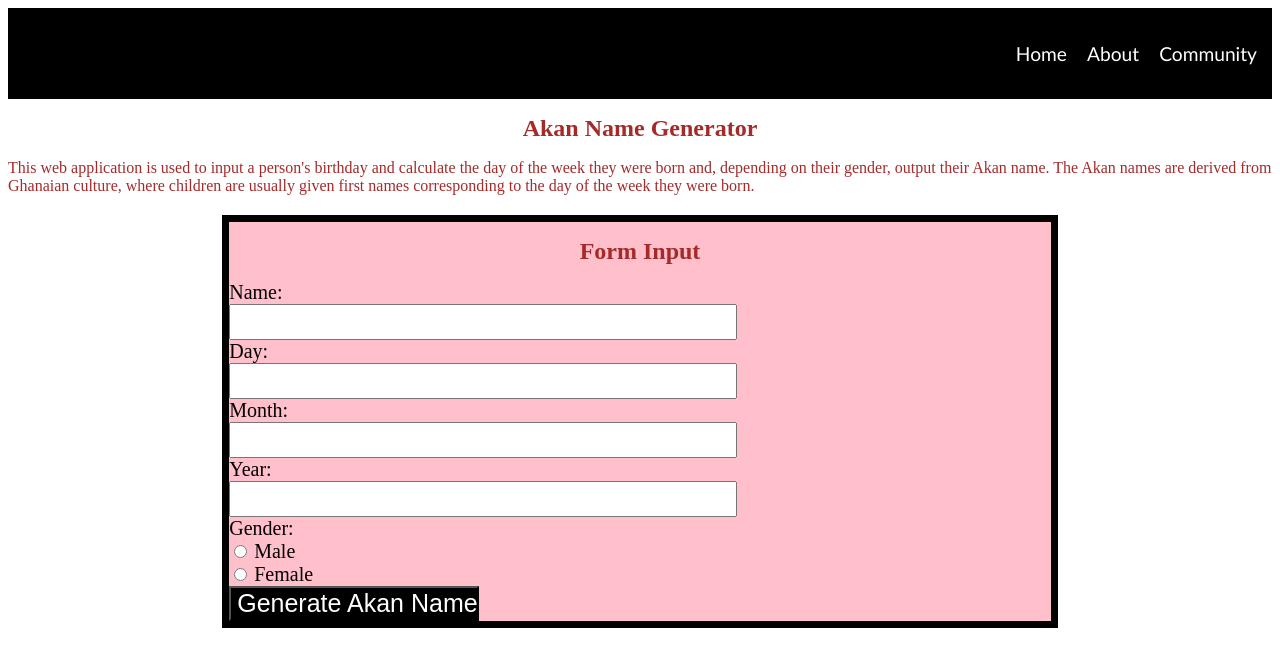
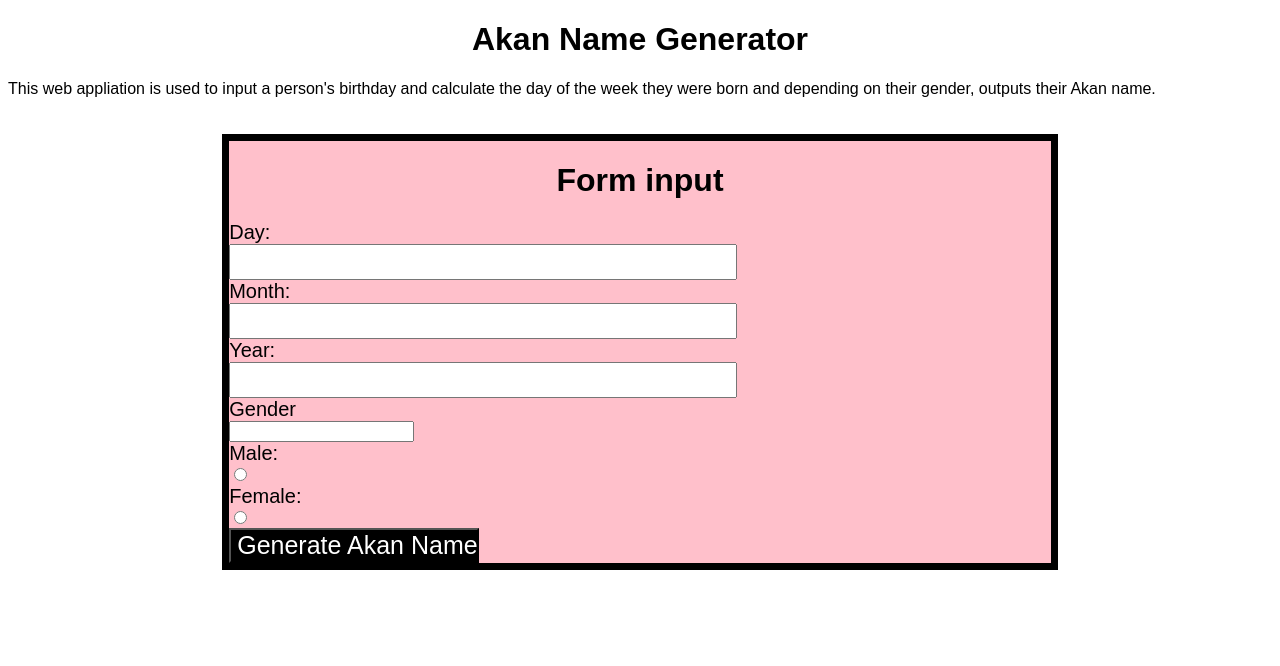
Before and after one commit to Natasha423-lab/Akan-website, a plain HTML site: page index.html in a window 1280 px wide. Drawn offline with Linux system fonts and the light colour scheme.

Commit message:
Last updates

```diff
--- a/css/style.css
+++ b/css/style.css
@@ -1,39 +1,18 @@
+
     body {
-  background: white;
+      background-color: white;
+      font-family: Arial, sans-serif;
       color: black;
+      ;
     }
-.textHolder {
-  width: 500px;
-  height: 30px;
-}
-form {
-  width: 65%;
-  border: 7px solid black;
-  margin: 20px;
-  background-color: pink;
-}
-
-.formCont {
-  display: flex;
-  justify-content: center;
-}
-h1 {
-  text-align: center;
-  font-size: x-large;
-  color: brown;
-}
-.one {
-  font-size: 20px;
-}
-
-.two {
-  font-size: 25px;
-  width: 250px;
+    header {
     background-color: black;
     color: white;
-}
-.three {
-  color: brown;
+    padding: 20px;
+    font-size: larger;
+    font-family: 'Gill Sans', 'Gill Sans MT', Calibri, 'Trebuchet MS', sans-serif;
+    align-items: centre;
+    justify-content: space-between;
 }
     nav ul {
     display: flex;
@@ -45,12 +24,35 @@ nav ul {
 nav ul li {
     list-style-type: none;
 }
-header {
-  background-color: black;
-  color: white;
-  padding: 15px;
-  font-size: larger;
-  font-family: "Gill Sans", "Gill Sans MT", Calibri, "Trebuchet MS", sans-serif;
-  align-items: centre;
-  justify-content: space-between;
+
+/* form{display: flex;} */
+
+.textHolder{
+    width: 500px;
+    height:30px
 }
+
+form{
+    width: 65%;
+    border: 7px solid black;
+    margin: 20px;background-color: pink;
+
+}
+.formCont{
+  display: flex;
+    justify-content: center;
+
+}
+h1{
+    text-align: center;
+}
+.one{
+    font-size: 20px;
+}
+
+.two{
+    font-size: 25px;
+    width:250px;
+    background-color:black ;
+    color:white
+}
--- a/index.html
+++ b/index.html
@@ -3,93 +3,68 @@
   <head>
     <meta charset="UTF-8" />
     <meta name="viewport" content="width=device-width, initial-scale=1.0" />
-    <title>Akan Name Generator</title>
+    <title>Document</title>
     <link rel="stylesheet" href="./css/style.css" />
   </head>
   <body>
-    <header>
-      <nav>
-        <ul>
-          <li>Home</li>
-          <li>About</li>
-          <li>Community</li>
-        </ul>
-      </nav>
-    </header>
     <h1>Akan Name Generator</h1>
-    <div class="three">
-      This web application is used to input a person's birthday and calculate
-      the day of the week they were born and, depending on their gender, output
-      their Akan name. The Akan names are derived from Ghanaian culture, where
-      children are usually given first names corresponding to the day of the
-      week they were born.
-    </div>
+        <p>
+          This web appliation is used to input a person's
+          birthday and calculate the day of the week they were born and
+          depending on their gender, outputs their Akan name.
+        </p>
     <div class="formCont">
       <form>
-        <h1>Form Input</h1>
-        <div class="name">
-          <label class="one" for="name">Name:</label><br />
+        <h1>Form input</h1>
+        <div class="Day">
+          <label class="one" for="Day">Day:</label><br />
           <input
             class="textHolder"
             type="text"
-            id="name"
-            name="name"
-            required
-          /><br />
-        </div>
-        <div class="day">
-          <label class="one" for="day">Day:</label><br />
-          <input
-            class="textHolder"
-            type="number"
-            id="day"
-            name="day"
+            id="Day"
+            Day="Day"
             min="1"
             max="31"
             required
           /><br />
         </div>
-        <div class="month">
-          <label class="one" for="month">Month:</label><br />
+        <div class="Month">
+          <label class="one" for="Month">Month:</label><br />
           <input
             class="textHolder"
-            type="number"
-            id="month"
-            name="month"
+            type="text"
+            id="Month"
+            Year="Month"
             min="1"
             max="12"
             required
           /><br />
         </div>
         <div class="year">
-          <label class="one" for="year">Year:</label><br />
+          <label class="one" for="Year">Year:</label><br />
           <input
             class="textHolder"
-            type="number"
-            id="year"
-            name="year"
+            type="text"
+            id="Year"
+            Year="Year"
             min="1950"
             max="2030"
-            required
           /><br />
         </div>
-        <div class="gender">
-          <label class="one" for="gender">Gender:</label><br />
-          <input type="radio" id="male" name="gender" value="Male" required />
-          <label class="one" for="male">Male</label><br />
-          <input
-            type="radio"
-            id="female"
-            name="gender"
-            value="Female"
-            required
-          />
-          <label class="one" for="female">Female</label><br />
+        <div class="Gender">
+          <label class="one" for="Gender">Gender</label><br />
+          <input type="text" id="Gender" Gender="Gender" /><br />
         </div>
+        <label class="one" for="Male">Male:</label><br />
+        <input type="radio" id="Male" name="Male" value="Male" /><br />
+
+        <label class="one" for="Female">Female:</label><br />
+        <input type="radio" id="Male" name="Male" value="Male" /><br />
+
         <input class="two" type="submit" value="Generate Akan Name" />
       </form>
     </div>
+
     <script src="./scripts.js"></script>
-    <div class="result"></div>
   </body>
 </html>
--- a/scripts.js
+++ b/scripts.js
@@ -1,9 +1,17 @@
 const maleNames = [
-  "Kwasi","Kwadwo","Kwabena","Kwaku","Yaw","Kofi","Kwame",
+  "Kwasi",
+  "Kwadwo",
+  "Kwabena",
+  "Kwaku",
+  "Yaw",
+  "Kofi",
+  "Kwame",
 ];
 const femaleNames = ["Akosua", "Adwoa", "Abenaa", "Akua", "Yaa", "Afua", "Ama"];
+
 function calculateAkanName(event) {
   event.preventDefault();
+
   const gender = document.querySelector('input[name="gender"]:checked')?.value;
   if (!gender) {
     alert("Please select a gender.");
@@ -24,19 +32,34 @@ function calculateAkanName(event) {
     alert("Please enter a valid year.");
     return;
   }
-  const CC = Math.floor(year / 100);
-  const YY = year % 100;
+  let adjustedMonth = month;
+  let adjustedYear = year;
+  if (month === 1 || month === 2) {
+    adjustedMonth += 12;
+    adjustedYear -= 1;
+  }
+
+  const CC = Math.floor(adjustedYear / 100);
+  const YY = adjustedYear % 100;
   const DayOfWeek = Math.floor(
-    (CC / 4 - 2 * CC - 1 + (5 * YY) / 4 + (26 * (month + 1)) / 10 + day) % 7
+    (CC / 4 -
+      2 * CC -
+      1 +
+      (5 * YY) / 4 +
+      (26 * (adjustedMonth + 1)) / 10 +
+      day) %
+      7
   );
   const correctedDayOfWeek = (DayOfWeek + 7) % 7;
+
   const akanName =
     gender === "male"
       ? maleNames[correctedDayOfWeek]
       : femaleNames[correctedDayOfWeek];
+
   document.getElementById("result").innerText = `Your Akan Name is ${akanName}`;
-  console.log(`Akan Name: ${akanName}`);
 }
+
 document
   .getElementById("akanForm")
   .addEventListener("submit", calculateAkanName);
```
Lines whose indentation alone changed are shown as unchanged.
